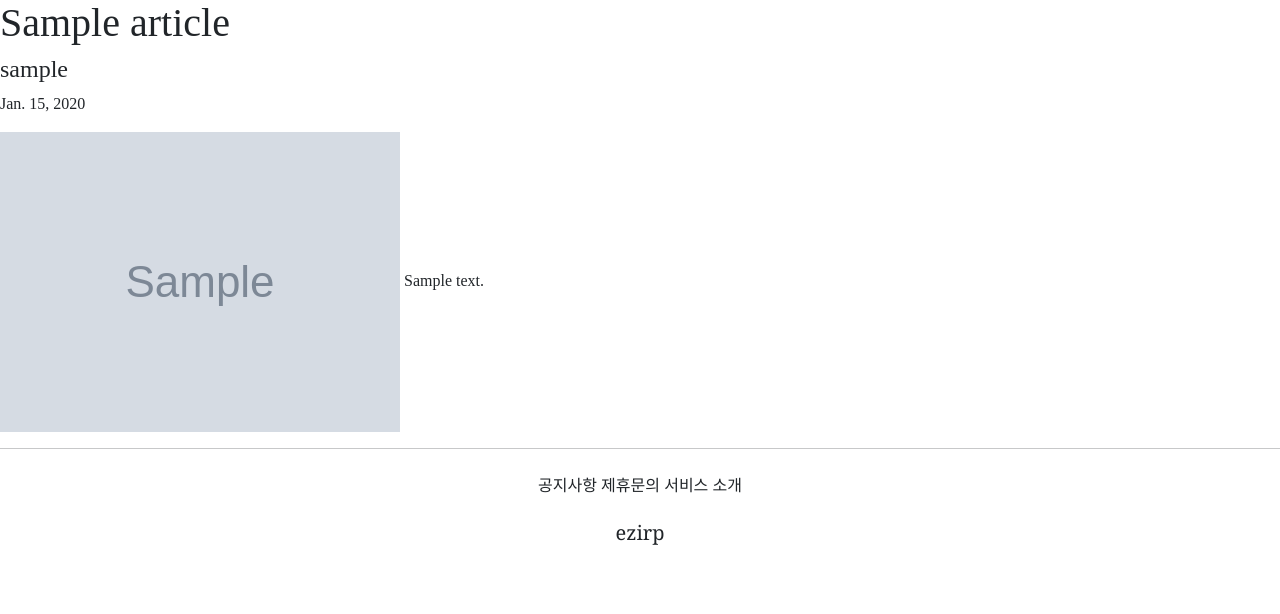
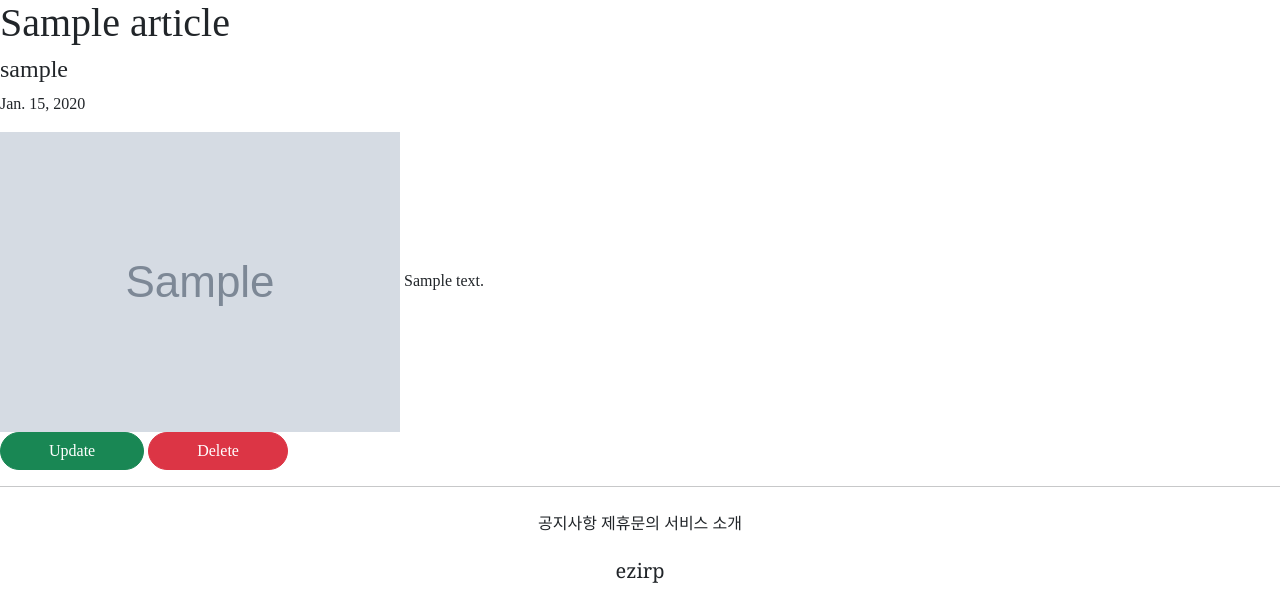
Before and after one commit to yeonsangKim/django_2, a Django app: page /articles/detail/1 in a window 1280 px wide. Shown: the part 186-800 px from the top of the page. Run offline with Django 3.2, Linux system fonts and the light colour scheme; tables that the repository leaves empty hold one stand-in row (values such as "Sample post"); grey boxes marked "Sample" are stand-in pictures; parts of the project's set-up code (start-up, migrations or seed data) failed here and were passed over; some libraries are stand-ins or nearby versions; some web fonts are replaced.

Commit message:
django practice

```diff
--- a/articleapp/templates/articleapp/detail.html
+++ b/articleapp/templates/articleapp/detail.html
@@ -14,6 +14,16 @@
                 {# 게시글 대표이미지, 글내용 #}
                 <img src="{{ target_article.image.url }}" alt="">
                 {{ target_article.content }}
+                <div>
+                <a href="{% url 'articleapp:update' pk=target_article.pk %}"
+                   class="btn btn-success rounded-pill px-5">
+                    Update
+                </a>
+                <a href="{% url 'articleapp:delete' pk=target_article.pk %}"
+                   class="btn btn-danger rounded-pill px-5">
+                    Delete
+                </a>
+            </div>
             </div>
 
         </div>
--- a/articleapp/urls.py
+++ b/articleapp/urls.py
@@ -1,7 +1,7 @@
 from django.urls import path
 from django.views.generic import TemplateView
 
-from articleapp.views import ArticleCreateView, ArticleDetailView
+from articleapp.views import ArticleCreateView, ArticleDetailView, ArticleUpdateView, ArticleDeleteView
 
 app_name='articleapp'
 
@@ -13,5 +13,9 @@ urlpatterns = [
 
     path('detail/<int:pk>',ArticleDetailView.as_view(),name='detail'),
 
+    path('update/<int:pk>', ArticleUpdateView.as_view(), name='update'),
+
+    path('delete/<int:pk>',ArticleDeleteView.as_view(),name='delete'),
+
 
 ]
--- a/articleapp/views.py
+++ b/articleapp/views.py
@@ -2,7 +2,7 @@ from django.shortcuts import render
 
 # Create your views here.
 from django.urls import reverse_lazy
-from django.views.generic import CreateView, DetailView
+from django.views.generic import CreateView, DetailView, UpdateView, DeleteView
 
 from articleapp.forms import ArticleCreationForm
 from articleapp.models import Article
@@ -27,3 +27,19 @@ class ArticleDetailView(DetailView):
     model=Article
     context_object_name = 'target_article'
     template_name = 'articleapp/detail.html'
+
+class ArticleUpdateView(UpdateView):
+    model = Article
+    form_class = ArticleCreationForm
+    context_object_name = 'target_article'
+    template_name = 'articleapp/update.html'
+
+    def get_success_url(self):
+        from django.urls import reverse
+        return reverse('articleapp:detail', kwargs={'pk': self.object.pk})
+
+class ArticleDeleteView(DeleteView):
+    model = Article
+    context_object_name = 'target_article'
+    success_url = reverse_lazy('articleapp:list')
+    template_name = 'articleapp/delete.html'
```
Also changed, not shown: articleapp/templates/articleapp/delete.html (added, +23 -0 lines), articleapp/templates/articleapp/update.html (added, +25 -0 lines).
